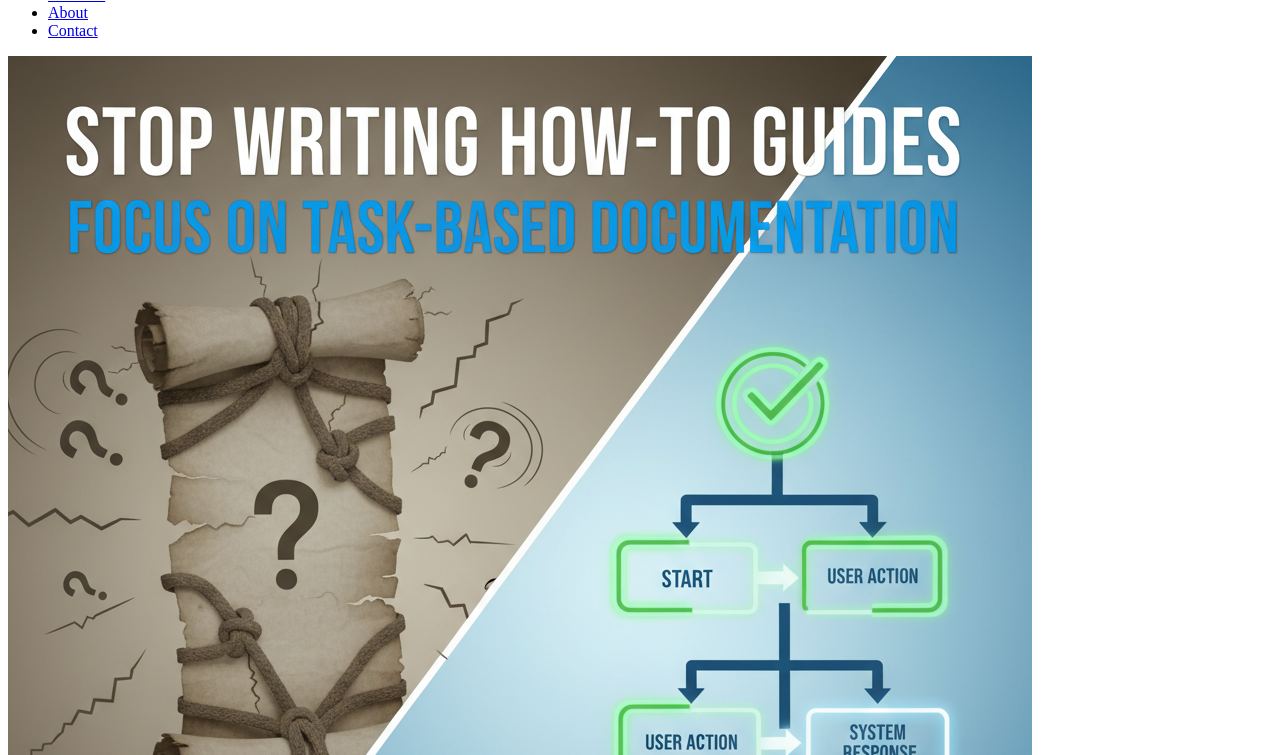
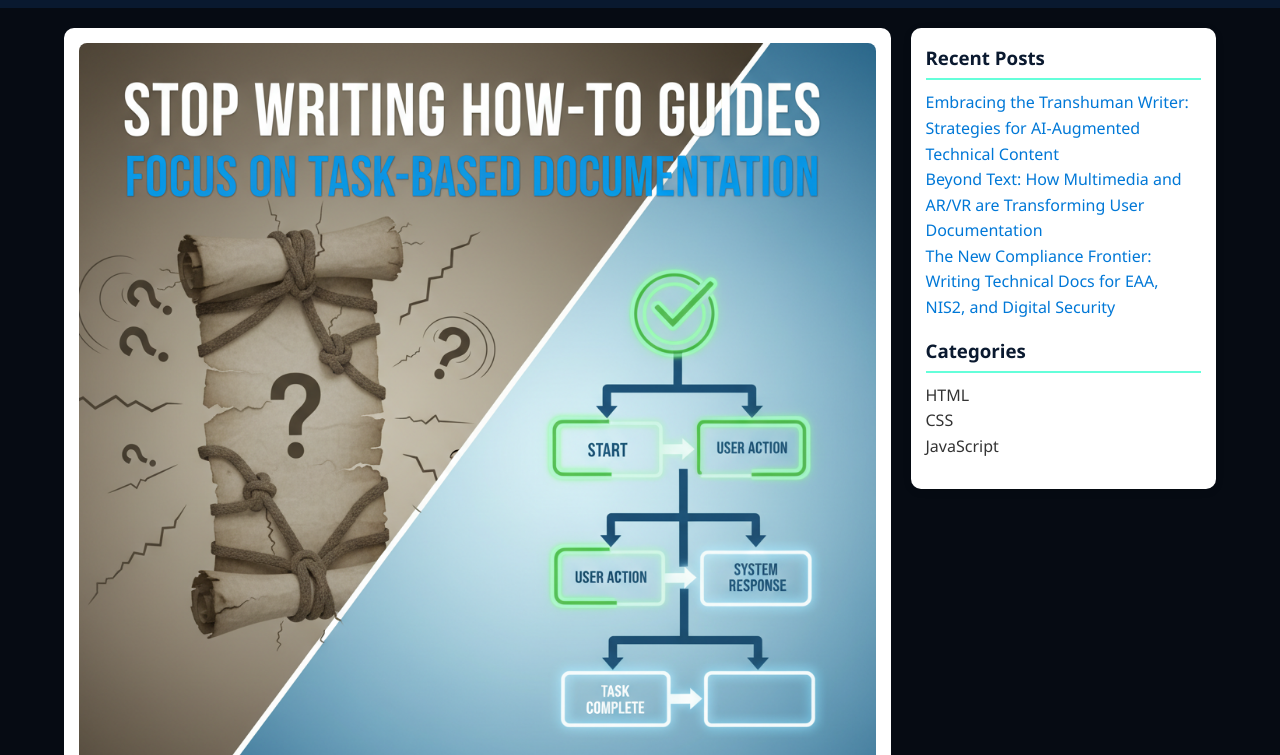
Before and after one commit to Gagan-TW/blog-website, a plain HTML site: page index.html in a window 1280 px wide. Shown: the part 112-867 px from the top of the page. Drawn offline with Linux system fonts and the light colour scheme.

Commit message:
change stylesheet name

```diff
--- a/index.html
+++ b/index.html
@@ -4,7 +4,7 @@
     <meta charset="UTF-8">
     <meta name="viewport" content="width=device-width, initial-scale=1.0">
     <title>Gagandeep's Blog</title>
-    <link rel="stylesheet" href="corrections.css">
+    <link rel="stylesheet" href="style.css">
 </head>
 <body>
 
```
